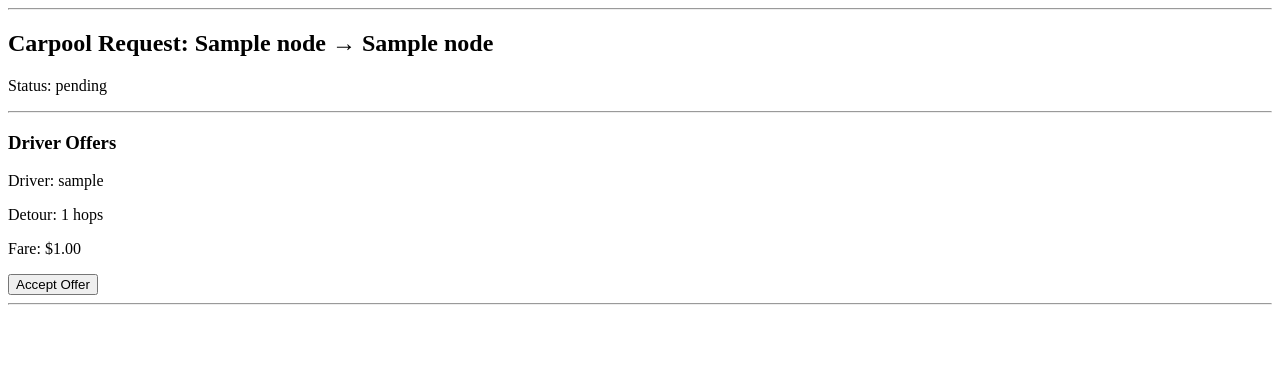
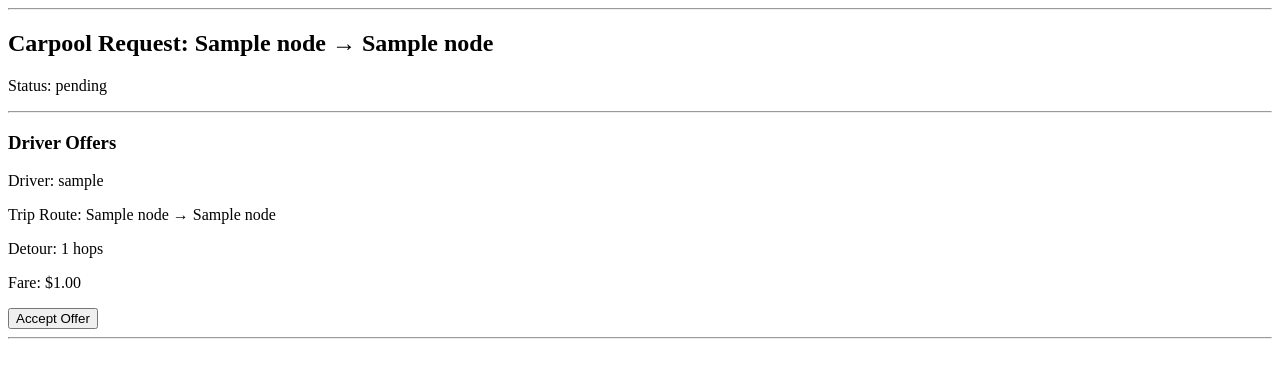
Before and after one commit to suryanshtokas/dvmTask, a Django app: page /carpool/request/1/ in a window 1280 px wide. Shown: the part 29-407 px from the top of the page. Run offline with Django 5.2, Linux system fonts and the light colour scheme; a user stored in the database is signed in; tables that the repository leaves empty hold one stand-in row (values such as "Sample post").

Commit message:
fixed some typos and bugs

```diff
--- a/carpool/admin.py
+++ b/carpool/admin.py
@@ -1,7 +1,7 @@
 from django.contrib import admin
 from .models import CarpoolRequest, CarpoolOffer, FareConfig
 
-@admin.register(CarpoolRequest)
+@admin.register(FareConfig)
 class FareConfigAdmin(admin.ModelAdmin):
     list_display = ["unit_price", "base_fee", "updated_at"]
 
--- a/carpool/templates/carpool/request_detail.html
+++ b/carpool/templates/carpool/request_detail.html
@@ -3,21 +3,36 @@
     <h2>Carpool Request: {{ carpool_request.pickup_node }} → {{ carpool_request.dropoff_node }}</h2>
     <p>Status: {{ carpool_request.status }}</p>
     <hr>
+
+    {% if carpool_request.status == 'confirmed' %}
+        {% for offer in carpool_request.offers.all %}
+            {% if offer.status == 'accepted' %}
+                <h3>Confirmed Carpool Details</h3>
+                <p>Driver: {{ offer.trip.driver.username }}</p>
+                <p>Trip Route: {{ offer.trip.start_node }} → {{ offer.trip.end_node }}</p>
+                <p>Trip Status: {{ offer.trip.status }}</p>
+                <p>Pickup: {{ carpool_request.pickup_node }}</p>
+                <p>Dropoff: {{ carpool_request.dropoff_node }}</p>
+                <p>Detour Driver Takes: {{ offer.detour_length }} hops</p>
+                <p>Your Fare: ${{ offer.fare }}</p>
+            {% endif %}
+        {% endfor %}
+    {% else %}
         <h3>Driver Offers</h3>
         {% for offer in offers %}
             <div>
                 <p>Driver: {{ offer.trip.driver.username }}</p>
+                <p>Trip Route: {{ offer.trip.start_node }} → {{ offer.trip.end_node }}</p>
                 <p>Detour: {{ offer.detour_length }} hops</p>
                 <p>Fare: ${{ offer.fare }}</p>
-            {% if carpool_request.status == 'pending' %}
                 <form method="POST" action="{% url 'carpool_offer_select' offer.pk %}">
                     {% csrf_token %}
                     <button type="submit">Accept Offer</button>
                 </form>
-            {% endif %}
             </div>
             <hr>
         {% empty %}
             <p>No offers yet.</p>
         {% endfor %}
+    {% endif %}
 {% endblock %}
--- a/carpool/utils.py
+++ b/carpool/utils.py
@@ -43,7 +43,7 @@ def insert_passenger_into_route(route, pickup_node, dropoff_node):
 
     for i in range(len(route)):
         for j in range(i+1, len(route)+1):
-            new_route = route[:i] + pickup_node + route[i:j] + dropoff_node + route[j:]
+            new_route = route[:i] + [pickup_node] + route[i:j] + [dropoff_node] + route[j:]
             # removing duplicates
             seen = set()
             unique_route = []
--- a/carpool/views.py
+++ b/carpool/views.py
@@ -96,6 +96,7 @@ class CarpoolRequestCancelView(PassengerRequiredMixin, View):
 
 
 class DriverCarpoolRequestListView(DriverRequiredMixin, ListView):
+    model = CarpoolRequest
     template_name = "carpool/driver_request_list.html"
     context_object_name = "carpool_requests"
 
@@ -110,7 +111,15 @@ class DriverCarpoolRequestListView(DriverRequiredMixin, ListView):
 
     def get_context_data(self, **kwargs):
         context = super().get_context_data(**kwargs)
-        context["trip"] = get_object_or_404(Trip, pk=self.kwargs["trip_pk"], driver=self.request.user)
+        trip = get_object_or_404(Trip, pk=self.kwargs["trip_pk"], driver=self.request.user)
+        context["trip"] = trip
+
+        offered_request_ids = CarpoolOffer.objects.filter(trip=trip).values_list("carpool_request_id", flat=True)
+        context["offered_request_ids"] = set(offered_request_ids)
+
+        print("CONTEXT KEYS:", context.keys())
+        print("OFFERED IDS IN CONTEXT:", context.get("offered_request_ids"))
+
         return context
 
 
@@ -125,7 +134,7 @@ class CarpoolOfferCreateView(DriverRequiredMixin, View):
             return redirect("driver_carpool_request_list", trip_pk=trip_pk)
 
         confirmed_offers = CarpoolOffer.objects.filter(trip=trip, status="accepted").select_related(
-            "carpooL_request__pickup_node", "carpool_request__dropoff_node"
+            "carpool_request__pickup_node", "carpool_request__dropoff_node"
         )
 
         confirmed_passengers = [
```
Also changed, not shown: carpool/templates/carpool/driver_request_list.html (+6 -3 lines). Lines whose indentation alone changed are shown as unchanged.
